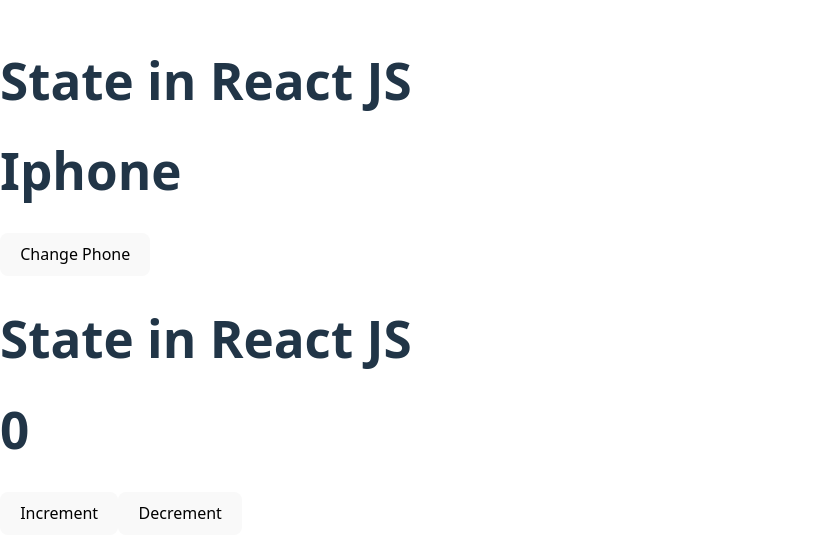
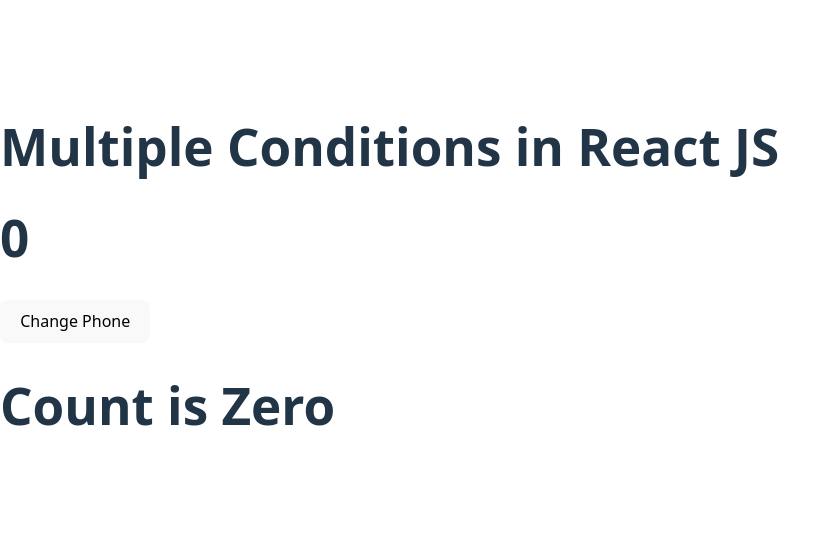
Before and after one commit to ashi-ish/React, a React (Vite) app: page / in a window 1280 px wide. Shown: the part 124-682 px from the top of the page, without its empty margins (0-840 px from the left). Built offline with nearby package versions, Linux system fonts and the light colour scheme.

Commit message:
Hide and Show, Multiple conditions

```diff
--- a/src/App.jsx
+++ b/src/App.jsx
@@ -7,6 +7,8 @@
 import ClickEvent from "./clickEvent";
 import State from "./State";
 import StateCounter from "./StateCounter"; // default import for StateCounter component
+import HideAndShow from "./HideAndShow";
+import MultipleConditions from "./MultipleCondition";
 // core javascript
 function App() {
   const [counter, setCounter] = useState(0);
@@ -24,13 +26,15 @@
       <h1> {userKey}</h1> */}
       {/* <ToDo />
       <ClickEvent /> */}
-      <State />
-      <StateCounter />
+      {/* <State />
+      <StateCounter /> */}
+      {/* <HideAndShow /> */}
       {/* React Without JSX */}
       {/* <h1>Hello world</h1> */}
       {/* <div id="app">hello app</div> */}
       {/* <h1 className="heading">Hello world</h1> */}
       {/* React Without JSX */}
+      <MultipleConditions />
     </div>
   );
 
--- /dev/null
+++ b/src/HideAndShow.jsx
@@ -0,0 +1,16 @@
+import { use, useState } from "react";
+
+function HideAndShow() {
+  const [display, setDisplay] = useState(true);
+  return (
+    <div>
+      <h1>Toggle in ReactJS</h1>
+
+      {display ? <h1>Hide and Show</h1> : <h1>Hidden</h1>}
+
+      <button onClick={() => setDisplay(!display)}> Toggle</button>
+    </div>
+  );
+}
+
+export default HideAndShow;
--- /dev/null
+++ b/src/MultipleCondition.jsx
@@ -0,0 +1,28 @@
+import React, { useState } from "react";
+
+function MultipleConditions() {
+  const [count, setCount] = useState(0);
+
+  return (
+    <div>
+      <h1>Multiple Conditions in React JS</h1>
+      <h1>{count}</h1>
+      <button onClick={() => setCount(count + 1)}>Change Phone</button>
+      {count === 0 ? (
+        <h1>Count is Zero</h1>
+      ) : count === 1 ? (
+        <h1>Count is One</h1>
+      ) : count === 2 ? (
+        <h1>Count is Two</h1>
+      ) : count === 3 ? (
+        <h1>Count is Three</h1>
+      ) : count === 4 ? (
+        <h1>Count is Four</h1>
+      ) : (
+        <h1>Other Condition</h1>
+      )}
+    </div>
+  );
+}
+
+export default MultipleConditions;
```
